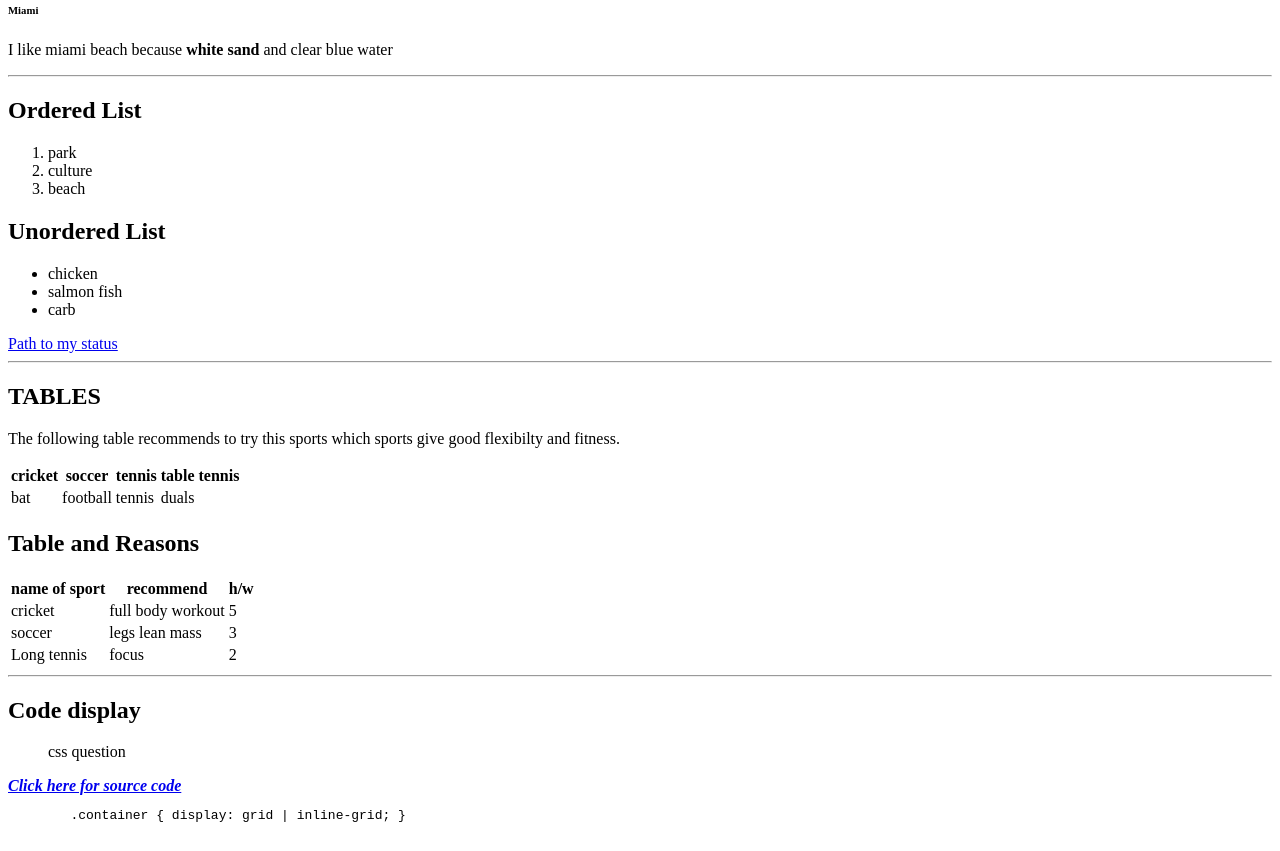
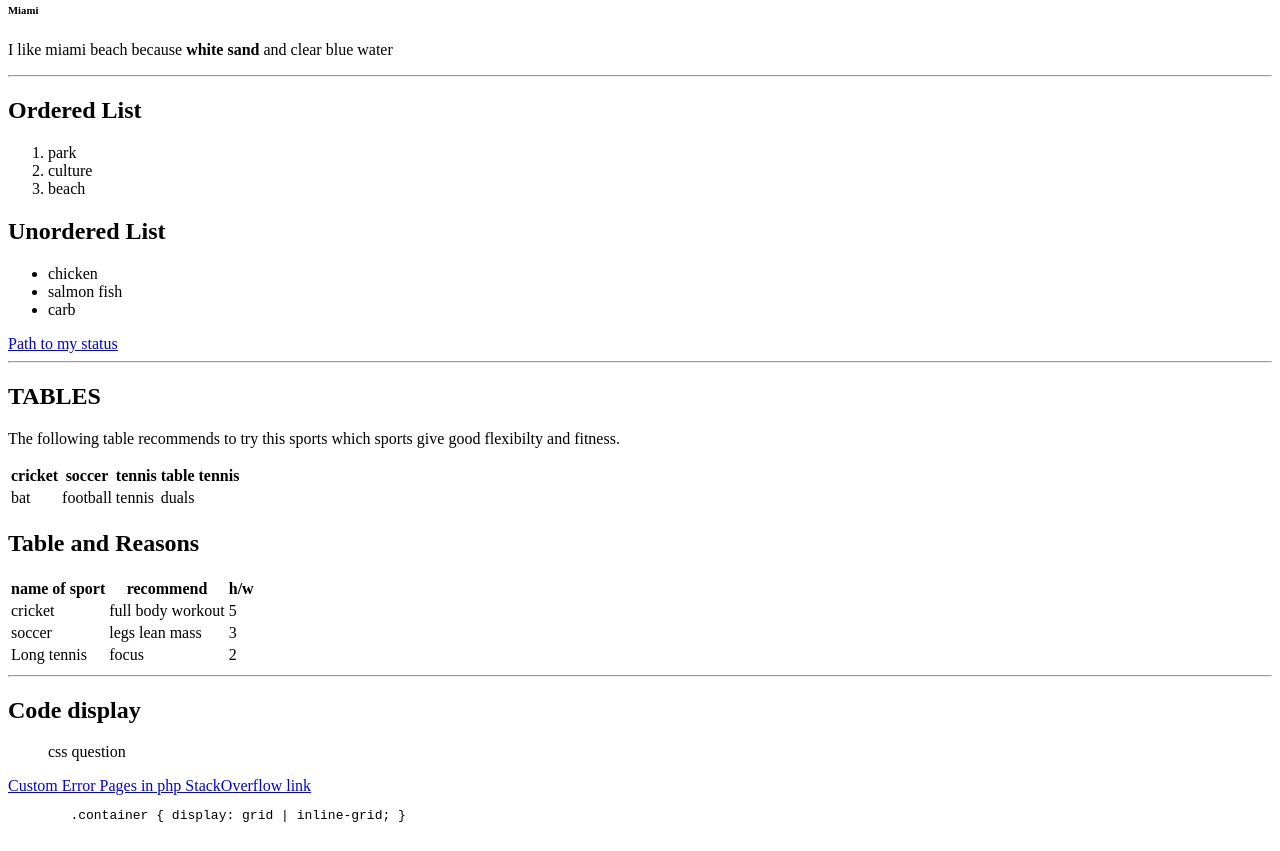
Before and after one commit to 44-563-WebApps-F23/44563-webapps-f23-assignment3-BhanuGorantla, a plain HTML site: page index.html in a window 1280 px wide. Shown: the part 105-956 px from the top of the page. Drawn offline with Linux system fonts and the light colour scheme.

Commit message:
Update index.html

```diff
--- a/index.html
+++ b/index.html
@@ -98,7 +98,7 @@
 
     <h2> Code display </h2>
     <blockquote> css question </blockquote>
-    <a href=“https://css-tricks.com/snippets/css/complete-guide-grid/”> <b><i> Click here for source code</i></b> </a>
+   <a href="https://stackoverflow.com/questions/24246983/custom-404-error-page-in-php">Custom Error Pages in php StackOverflow link</a>
     <pre>
         .container { display: grid | inline-grid; }
     </pre>
```
